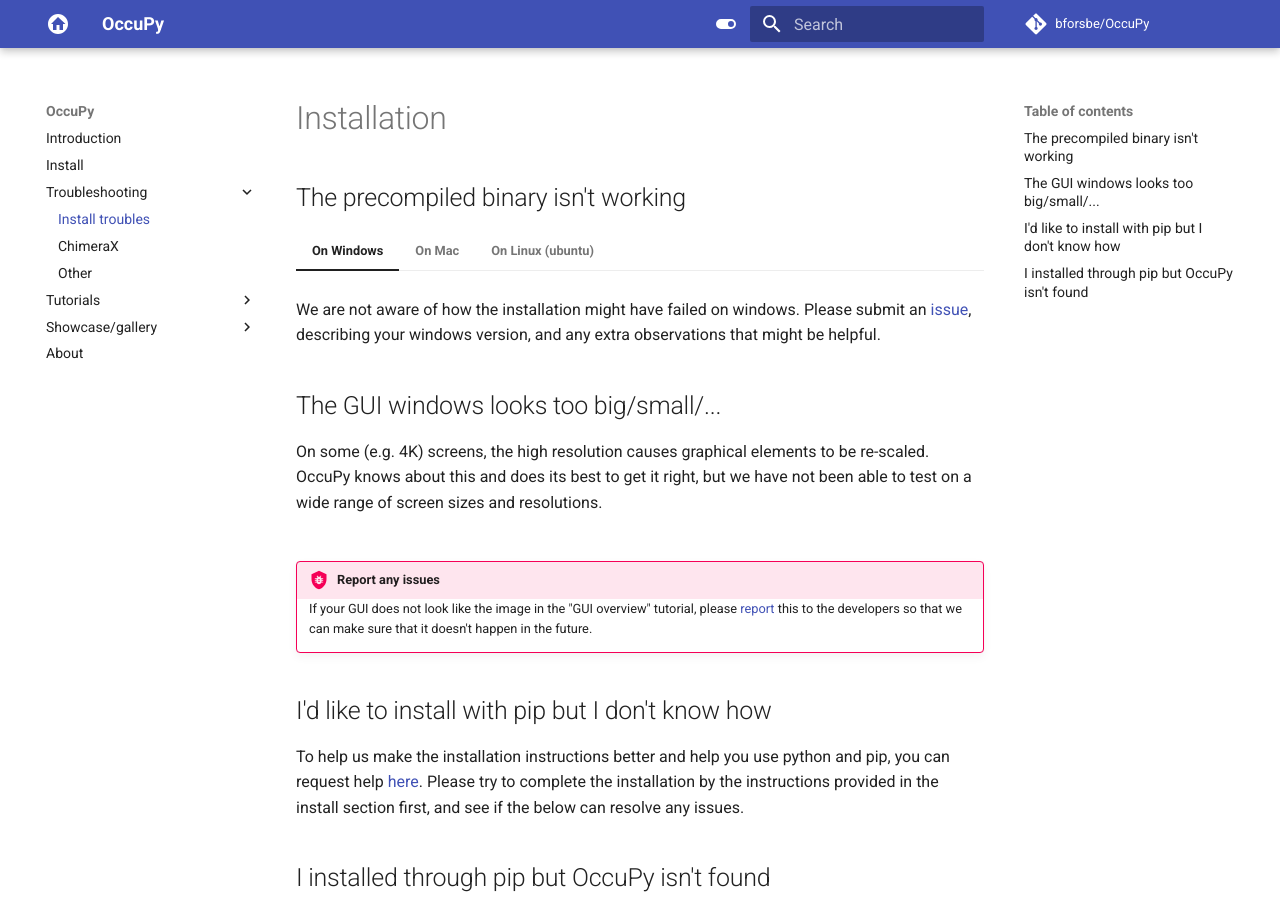
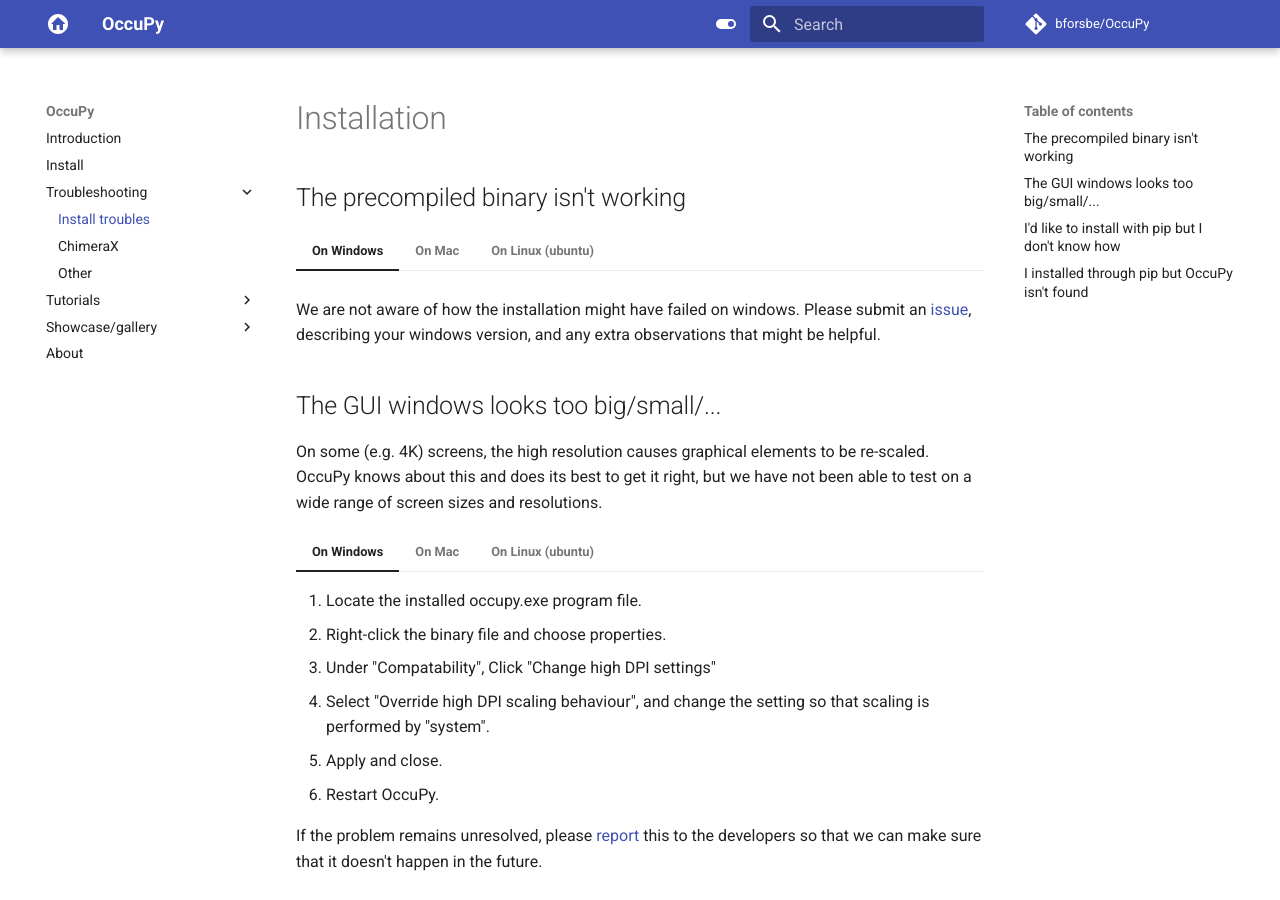
Before and after one commit to bforsbe/OccuPy, an MkDocs documentation site: the page built from docs/Troubleshooting/install_trbl.md, in a window 1280 px wide and 900 px high. Built offline with MkDocs 1.6.1 and Material for MkDocs 9.7.7, drawn with Linux system fonts in a browser that asks for light colours; comment, search, counter and statistics services are not loaded.

Commit message:
high DPI instructions

```diff
--- a/docs/Troubleshooting/install_trbl.md
+++ b/docs/Troubleshooting/install_trbl.md
@@ -36,15 +36,47 @@
 
 On some (e.g. 4K) screens, the high resolution causes graphical elements to be re-scaled. OccuPy knows about this
 and does its best to get it right, but we have not been able to test on a wide range of screen sizes and resolutions.
-<br>
-<div class="admonition bug">
-<p class="admonition-title">Report any issues</p>
-<p>
-If your GUI does not look like the image in the "GUI overview" tutorial, please
-<a href="https://github.com/bforsbe/OccuPy/issues">report</a> this to the developers so that we can make sure
-that it doesn't happen in the future.
-</p>
-</div>
+
+
+=== "On Windows"
+
+    1. Locate the installed occupy.exe program file.
+    2. Right-click the binary file and choose properties.
+    3. Under "Compatability", Click "Change high DPI settings"
+    4. Select "Override high DPI scaling behaviour", and change the setting so that scaling is performed by "system".
+    5. Apply and close.
+    6. Restart OccuPy.
+
+    If the problem remains unresolved, please <a href="https://github.com/bforsbe/OccuPy/issues">report</a> this to
+    the developers so that we can make sure that it doesn't happen in the future.
+
+=== "On Mac"
+
+    <br>
+    We have not had any reports of poor scaling of the GUI on Mac.
+    <br>
+    <div class="admonition bug">
+    <p class="admonition-title">Report any issues</p>
+    <p>
+    If your GUI does not look like the image in the "GUI overview" tutorial, please
+    <a href="https://github.com/bforsbe/OccuPy/issues">report</a> this to the developers so that we can make sure
+    that it doesn't happen in the future.
+    </p>
+    </div>
+
+=== "On Linux (ubuntu)"
+
+    <br>
+    We have not had any reports of poor scaling of the GUI on Linux systems.
+    <br>
+    <div class="admonition bug">
+    <p class="admonition-title">Report any issues</p>
+    <p>
+    If your GUI does not look like the image in the "GUI overview" tutorial, please
+    <a href="https://github.com/bforsbe/OccuPy/issues">report</a> this to the developers so that we can make sure
+    that it doesn't happen in the future.
+    </p>
+    </div>
 
 
 ## I'd like to install with pip but I don't know how
```
